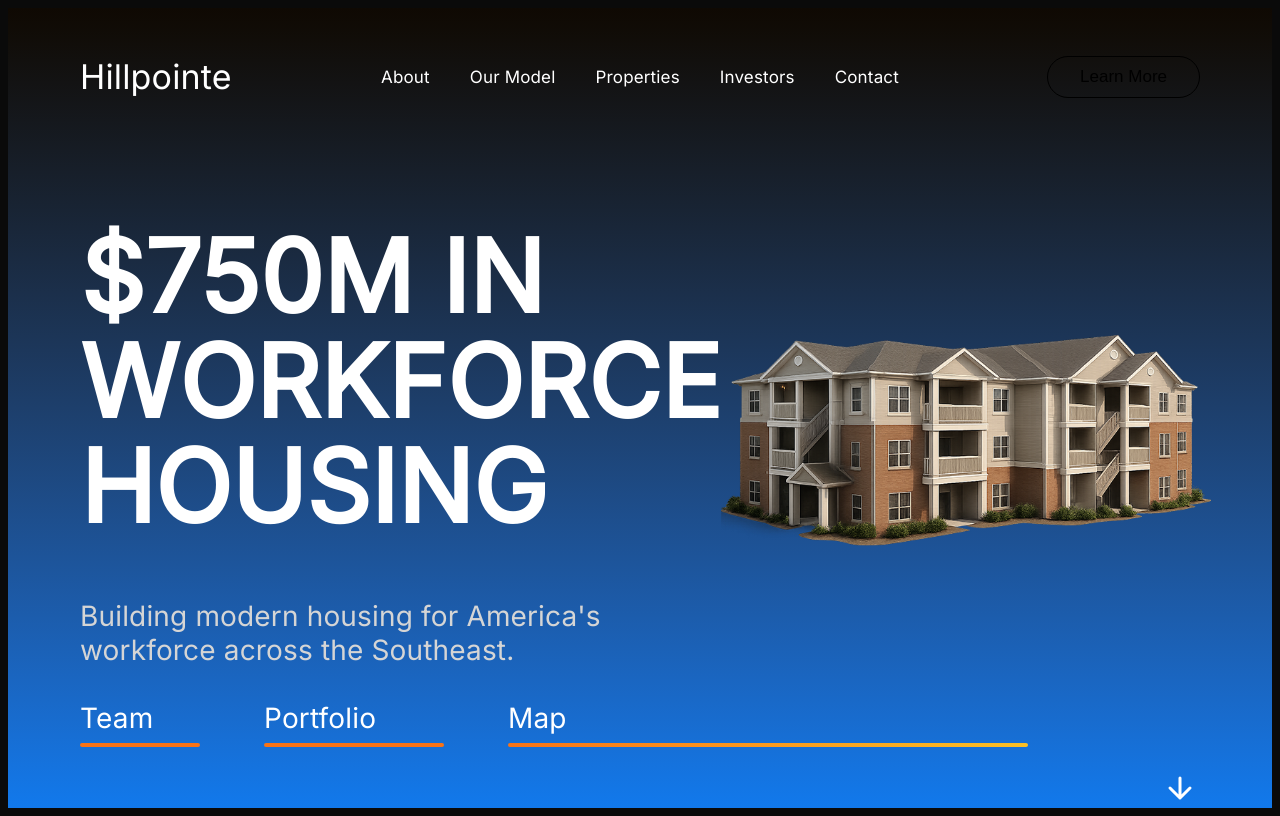
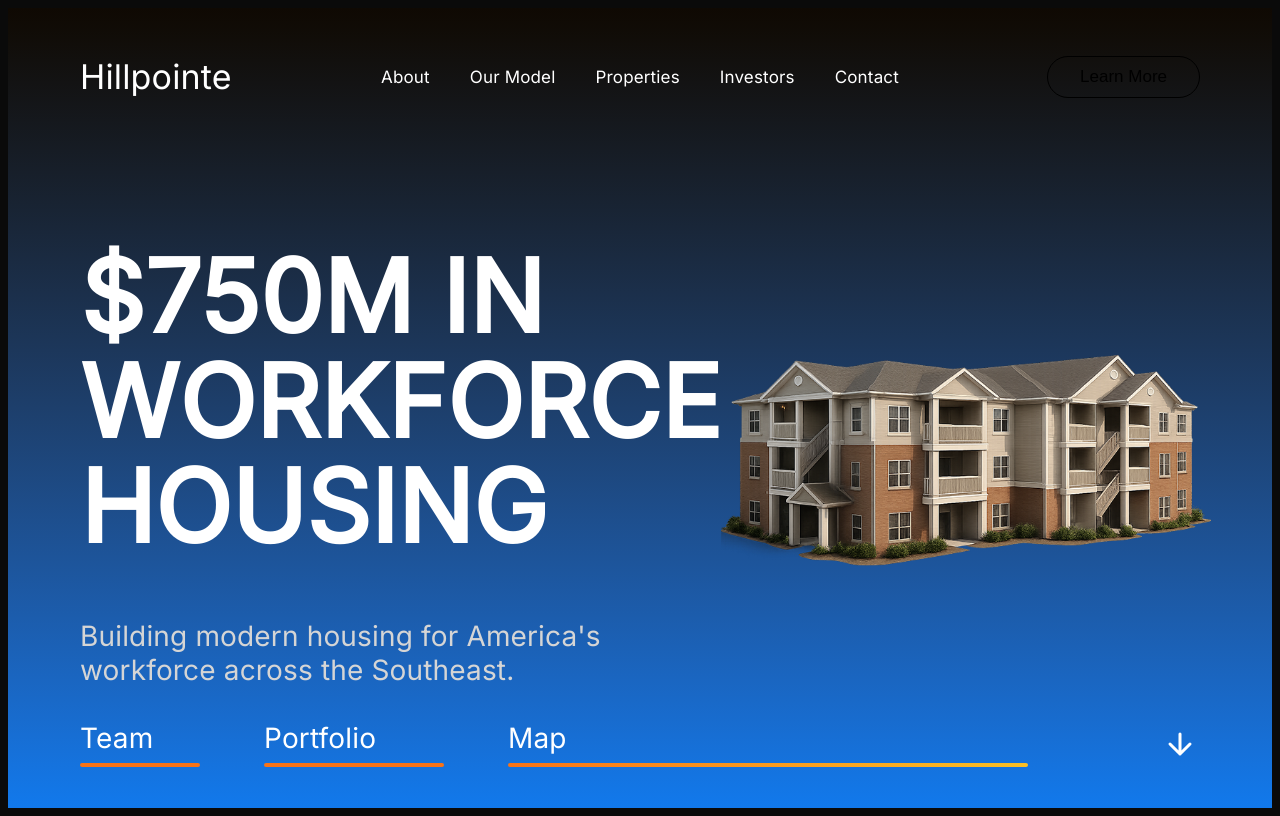
Before and after one commit to tudoxukno/hillpointe-mock-site, a Next.js app: page / in a window 1280 px wide. Built offline with nearby package versions, Linux system fonts and the light colour scheme.

Commit message:
Raise Team, Portfolio, Map, and arrow buttons higher in hero section (-mt-[128px])

```diff
--- a/src/app/page.tsx
+++ b/src/app/page.tsx
@@ -60,7 +60,7 @@
         </div>
       </section>
       {/* Tabs and CTA Row */}
-      <section className="flex items-center justify-between px-[72px] w-full max-w-[1920px] mx-auto">
+      <section className="flex flex-row items-center justify-between px-[72px] w-full max-w-[1920px] mx-auto">
         {/* Tabs */}
         <div className="flex -mt-[128px]">
           <div className="flex flex-col items-start mr-[64px]">
@@ -76,9 +76,8 @@
             <motion.div layout className="h-[4px] rounded-full w-[520px] bg-gradient-to-r from-[#f97316] to-[#fbbf24]" />
           </div>
         </div>
-        {/* CTA */}
-        <div className="flex flex-col items-end">
-          {/* Down Arrow only */}
+        {/* Down Arrow right-aligned, moved up with same margin */}
+        <div className="flex flex-col items-end -mt-[128px]">
           <svg width="40" height="40" viewBox="0 0 40 40" fill="none" xmlns="http://www.w3.org/2000/svg">
             <path d="M20 10V30M20 30L10 20M20 30L30 20" stroke="white" strokeWidth="3" strokeLinecap="round" strokeLinejoin="round"/>
           </svg>
```
